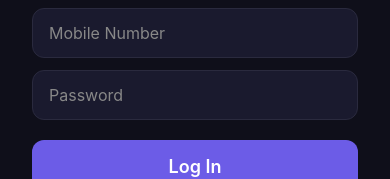
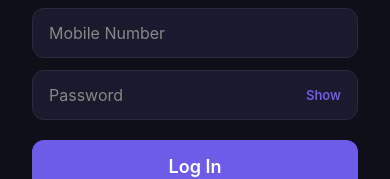
Before and after one commit to Bikram020/family-cloud, a React Native app in the folder fc-app/: screen /Login in a window 390 px wide. Shown: the part 396-575 px from the top of the page. Built offline with nearby package versions, Linux system fonts and the light colour scheme.

Commit message:
Add show/hide password toggles in auth screens

```diff
--- a/fc-app/src/screens/LoginScreen.js
+++ b/fc-app/src/screens/LoginScreen.js
@@ -6,6 +6,7 @@ export default function LoginScreen({ navigation }) {
   const { login } = useAuth();
   const [mobile, setMobile] = useState('');
   const [password, setPassword] = useState('');
+  const [showPassword, setShowPassword] = useState(false);
   const [loading, setLoading] = useState(false);
 
   const handleLogin = async () => {
@@ -26,7 +27,19 @@ export default function LoginScreen({ navigation }) {
         <Text style={s.subtitle}>Your private photo cloud</Text>
         <View style={s.form}>
           <TextInput style={s.input} placeholder="Mobile Number" placeholderTextColor="#888" keyboardType="phone-pad" value={mobile} onChangeText={setMobile} maxLength={10} />
-          <TextInput style={s.input} placeholder="Password" placeholderTextColor="#888" secureTextEntry value={password} onChangeText={setPassword} />
+          <View style={s.passwordWrap}>
+            <TextInput
+              style={s.inputWithToggle}
+              placeholder="Password"
+              placeholderTextColor="#888"
+              secureTextEntry={!showPassword}
+              value={password}
+              onChangeText={setPassword}
+            />
+            <TouchableOpacity onPress={() => setShowPassword((v) => !v)} hitSlop={{ top: 8, bottom: 8, left: 8, right: 8 }}>
+              <Text style={s.toggleText}>{showPassword ? 'Hide' : 'Show'}</Text>
+            </TouchableOpacity>
+          </View>
           <TouchableOpacity style={[s.btn, loading && s.btnOff]} onPress={handleLogin} disabled={loading}>
             {loading ? <ActivityIndicator color="#fff" /> : <Text style={s.btnText}>Log In</Text>}
           </TouchableOpacity>
@@ -47,6 +60,9 @@ const s = StyleSheet.create({
   subtitle: { fontSize: 16, color: '#888', marginBottom: 40 },
   form: { width: '100%', marginBottom: 24 },
   input: { backgroundColor: '#1a1a2e', borderRadius: 12, paddingHorizontal: 16, paddingVertical: 14, fontSize: 16, color: '#fff', marginBottom: 12, borderWidth: 1, borderColor: '#2a2a3e' },
+  passwordWrap: { backgroundColor: '#1a1a2e', borderRadius: 12, paddingHorizontal: 16, marginBottom: 12, borderWidth: 1, borderColor: '#2a2a3e', flexDirection: 'row', alignItems: 'center' },
+  inputWithToggle: { flex: 1, paddingVertical: 14, fontSize: 16, color: '#fff' },
+  toggleText: { color: '#6c5ce7', fontSize: 13, fontWeight: '600' },
   btn: { backgroundColor: '#6c5ce7', borderRadius: 12, paddingVertical: 16, alignItems: 'center', marginTop: 8 },
   btnOff: { opacity: 0.6 },
   btnText: { color: '#fff', fontSize: 18, fontWeight: '600' },
--- a/fc-app/src/screens/RegisterScreen.js
+++ b/fc-app/src/screens/RegisterScreen.js
@@ -8,6 +8,7 @@ export default function RegisterScreen({ navigation }) {
   const [mobile, setMobile] = useState('');
   const [username, setUsername] = useState('');
   const [password, setPassword] = useState('');
+  const [showPassword, setShowPassword] = useState(false);
   const [loading, setLoading] = useState(false);
 
   const handleRegister = async () => {
@@ -36,7 +37,19 @@ export default function RegisterScreen({ navigation }) {
           <TextInput style={s.input} placeholder="e.g. mom_photos" placeholderTextColor="#666" autoCapitalize="none" value={username} onChangeText={(t) => setUsername(t.toLowerCase())} />
           <Text style={s.hint}>3-20 characters, letters, numbers, underscores</Text>
           <Text style={s.label}>Password</Text>
-          <TextInput style={s.input} placeholder="Minimum 4 characters" placeholderTextColor="#666" secureTextEntry value={password} onChangeText={setPassword} />
+          <View style={s.passwordWrap}>
+            <TextInput
+              style={s.inputWithToggle}
+              placeholder="Minimum 4 characters"
+              placeholderTextColor="#666"
+              secureTextEntry={!showPassword}
+              value={password}
+              onChangeText={setPassword}
+            />
+            <TouchableOpacity onPress={() => setShowPassword((v) => !v)} hitSlop={{ top: 8, bottom: 8, left: 8, right: 8 }}>
+              <Text style={s.toggleText}>{showPassword ? 'Hide' : 'Show'}</Text>
+            </TouchableOpacity>
+          </View>
           <TouchableOpacity style={[s.btn, loading && s.btnOff]} onPress={handleRegister} disabled={loading}>
             {loading ? <ActivityIndicator color="#fff" /> : <Text style={s.btnText}>Register</Text>}
           </TouchableOpacity>
@@ -57,6 +70,9 @@ const s = StyleSheet.create({
   form: { width: '100%', marginBottom: 24 },
   label: { color: '#aaa', fontSize: 13, fontWeight: '600', marginBottom: 6, marginLeft: 4 },
   input: { backgroundColor: '#1a1a2e', borderRadius: 12, paddingHorizontal: 16, paddingVertical: 14, fontSize: 16, color: '#fff', marginBottom: 6, borderWidth: 1, borderColor: '#2a2a3e' },
+  passwordWrap: { backgroundColor: '#1a1a2e', borderRadius: 12, paddingHorizontal: 16, marginBottom: 6, borderWidth: 1, borderColor: '#2a2a3e', flexDirection: 'row', alignItems: 'center' },
+  inputWithToggle: { flex: 1, paddingVertical: 14, fontSize: 16, color: '#fff' },
+  toggleText: { color: '#6c5ce7', fontSize: 13, fontWeight: '600' },
   hint: { color: '#555', fontSize: 12, marginLeft: 4, marginBottom: 16 },
   btn: { backgroundColor: '#6c5ce7', borderRadius: 12, paddingVertical: 16, alignItems: 'center', marginTop: 12 },
   btnOff: { opacity: 0.6 },
```
